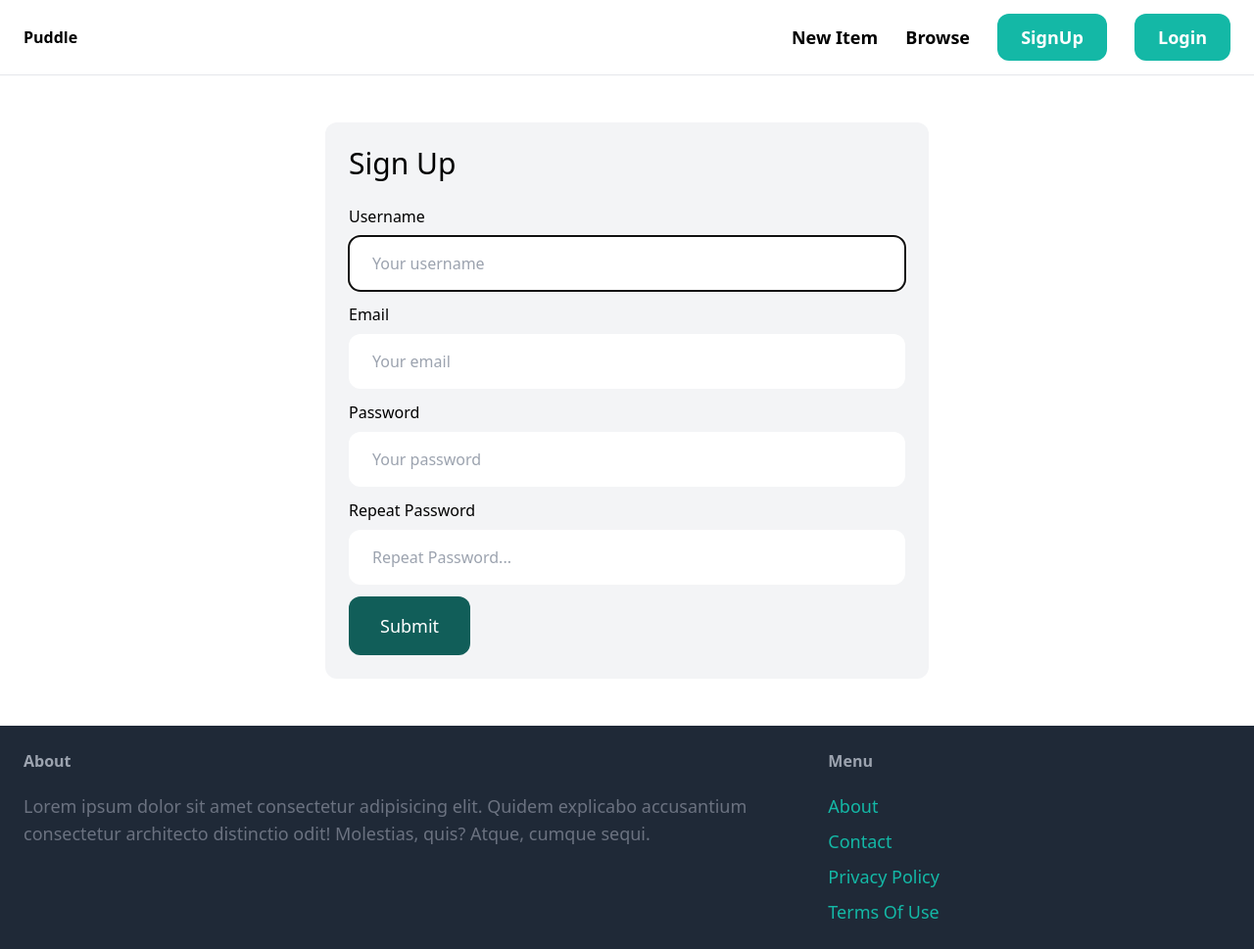
After one commit to Eugenee96/gen, a Django app: page /signup/ in a window 1280 px wide. The commit adds this page. Shown: the whole page at 98% size. Run offline with Django 4.2, Linux system fonts and the light colour scheme; some libraries are stand-ins or nearby versions.

Commit message:
feat: login and signup

```diff
--- /dev/null
+++ b/puddle/core/forms.py
@@ -0,0 +1,37 @@
+from django import forms
+from django.contrib.auth.forms import UserCreationForm, AuthenticationForm
+from django.contrib.auth.models import User
+
+class LoginForm(AuthenticationForm):
+    username = forms.CharField(widget=forms.TextInput(attrs={
+        'placeholder': 'Your username',
+        'class': 'w-full py-4 px-6 rounded-xl'
+    }))
+
+    password = forms.CharField(widget=forms.PasswordInput(attrs={
+        'placeholder': 'Your password',
+        'class': 'w-full py-4 px-6 rounded-xl'
+    }))
+
+
+class SignUpForm(UserCreationForm):
+    class Meta:
+        model = User
+        fields = ('username', 'email', 'password1', 'password2')
+
+    username = forms.CharField(widget=forms.TextInput(attrs={
+        'placeholder': 'Your username',
+        'class': 'w-full py-4 px-6 rounded-xl'
+    }))
+    email = forms.CharField(widget=forms.EmailInput(attrs={
+        'placeholder': 'Your email',
+        'class': 'w-full py-4 px-6 rounded-xl'
+    }))
+    password1 = forms.CharField(widget=forms.PasswordInput(attrs={
+        'placeholder': 'Your password',
+        'class': 'w-full py-4 px-6 rounded-xl'
+    }))
+    password2 = forms.CharField(widget=forms.PasswordInput(attrs={
+        'placeholder': 'Repeat Password...',
+        'class': 'w-full py-4 px-6 rounded-xl'
+    }))
--- a/puddle/core/templates/core/base.html
+++ b/puddle/core/templates/core/base.html
@@ -14,8 +14,8 @@
             <a href="#" class="text-lg font-semibold hover-gray-500">New Item</a>
             <a href="#" class="text-lg font-semibold hover-gray-500">Browse</a>
 
-            <a href="#" class="px-6 py-3 text-lg font-semibold bg-teal-500 text-white rounded-xl hover:bg-teal-700">SignUp</a>
-            <a href="#" class="px-6 py-3 text-lg font-semibold bg-teal-500 text-white rounded-xl hover:bg-gray-700">Login</a>
+            <a href="{% url 'core:signup' %}" class="px-6 py-3 text-lg font-semibold bg-teal-500 text-white rounded-xl hover:bg-teal-700">SignUp</a>
+            <a href="{% url 'core:login' %}" class="px-6 py-3 text-lg font-semibold bg-teal-500 text-white rounded-xl hover:bg-gray-700">Login</a>
         </div>
     </nav>
     <div class="px-6 py-6">
@@ -31,7 +31,7 @@
             <h3 class="mb-5 font-semibold text-gray-400">Menu</h3>
             <ul class="space-y-2">
                 <li><a href="#" class="text-lg text-teal-500 hover:text-teal-700">About</a></li>
-                <li><a href="{% url 'contact' %}" class="text-lg text-teal-500 hover:text-teal-700">Contact</a></li>
+                <li><a href="{% url 'core:contact' %}" class="text-lg text-teal-500 hover:text-teal-700">Contact</a></li>
                 <li><a href="#" class="text-lg text-teal-500 hover:text-teal-700">Privacy Policy</a></li>
                 <li><a href="#" class="text-lg text-teal-500 hover:text-teal-700">Terms Of Use</a></li>
             </ul>
--- /dev/null
+++ b/puddle/core/templates/core/signup.html
@@ -0,0 +1,39 @@
+{% extends 'core/base.html' %}
+
+{% block title %}Sign Up{% endblock %}
+
+{% block content %}
+    <div class="w-1/2 my-6 mx-auto p-6 bg-gray-100 rounded-xl">
+        <h1 class="mb-6 text-3xl">Sign Up</h1>
+        <form action="." method="POST">
+            {% csrf_token %}
+            <div class="mb-3">
+                <label class="inline-block mb-2">Username</label><br>
+                {{ form.username }}
+            </div>
+            <div class="mb-3">
+                <label class="inline-block mb-2">Email</label><br>
+                {{ form.email }}
+            </div>
+            <div class="mb-3">
+                <label class="inline-block mb-2">Password</label><br>
+                {{ form.password1 }}
+            </div>
+            <div class="mb-3">
+                <label class="inline-block mb-2">Repeat Password</label><br>
+                {{ form.password2 }}
+            </div>
+
+            {% if form.errors or form.non_field_errors %}
+                <div class="mb-6 p-6 bg-red-100 rounded-xl">
+                    {% for field in form %}
+                        {{ field.errors }}
+                    {% endfor %}
+                </div>
+                {{ form.non_field_errors }}
+            {% endif %}
+            <button class="py-4 px-8 text-lg bg-teal-800 hover:bg-teal-700 rounded-xl text-white">Submit</button>
+        </form>
+
+    </div>
+{% endblock %}
--- /dev/null
+++ b/puddle/core/urls.py
@@ -0,0 +1,14 @@
+from django.urls import path
+from django.contrib.auth import views as auth_views
+
+from . import views
+from .forms import LoginForm
+
+app_name = 'core'
+
+urlpatterns = [
+    path('', views.index, name ='index'),
+    path('contact/', views.contact, name='contact'),
+    path('signup/', views.signup, name='signup'),
+    path('login/', auth_views.LoginView.as_view(template_name='core/login.html', authentication_form=LoginForm), name='login')
+]
--- a/puddle/core/views.py
+++ b/puddle/core/views.py
@@ -1,5 +1,6 @@
-from django.shortcuts import render
+from django.shortcuts import render, redirect
 from item.models import Item, Category
+from .forms import SignUpForm
 
 def index(request):
     items = Item.objects.filter(is_sold = False)[0:6]
@@ -10,6 +11,19 @@ def index(request):
         'items': items
     })
 
-
 def contact(request):
     return render(request, 'core/contact.html')
+
+
+def signup(request):
+    if request.method  == 'POST':
+        form = SignUpForm(request.POST)
+
+        if form.is_valid():
+            form.save()
+            return redirect('')
+    else:
+        form = SignUpForm()
+    return render(request, 'core/signup.html', {
+        'form': form
+    })
--- a/puddle/puddle/settings.py
+++ b/puddle/puddle/settings.py
@@ -26,6 +26,11 @@ SECRET_KEY = 'django-insecure-s)d$pueqv3v=sr*y9g5x3cgd!im-@=wd664j#%2b6$(s+)$wyk
 DEBUG = True
 
 ALLOWED_HOSTS = []
+
+
+LOGIN_URL = '/login/'
+LOGIN_REDIRECT_URL ='/'
+LOGOUT_REDIRECT_URL ='/'
 
 
 # Application definition
--- a/puddle/puddle/urls.py
+++ b/puddle/puddle/urls.py
@@ -2,11 +2,10 @@ from django.conf import settings
 from django.conf.urls.static import static
 from django.contrib import admin
 from django.urls import path, include
-from core.views import index, contact
+
 
 urlpatterns = [
-    path('', index, name='index'),
-    path('item/', include('item.urls')),
-    path('contact/', contact, name='contact'),
+    path('', include('core.urls')),
+    path('items/', include('item.urls')),
     path('admin/', admin.site.urls),
 ] + static(settings.MEDIA_URL, document_root = settings.MEDIA_ROOT)
```
Also changed, not shown: puddle/core/templates/core/login.html (added, +32 -0 lines), puddle/db.sqlite3.
